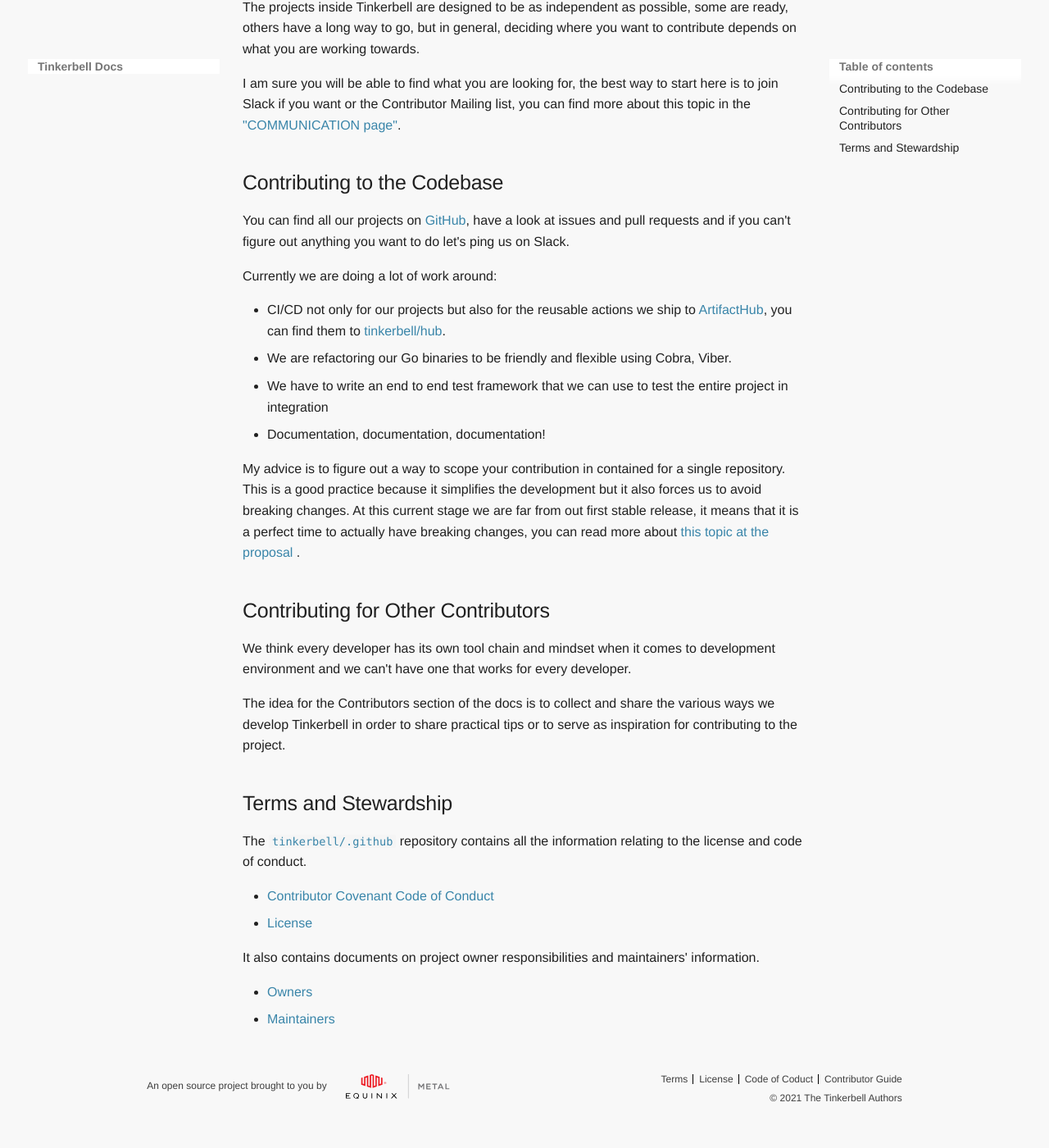
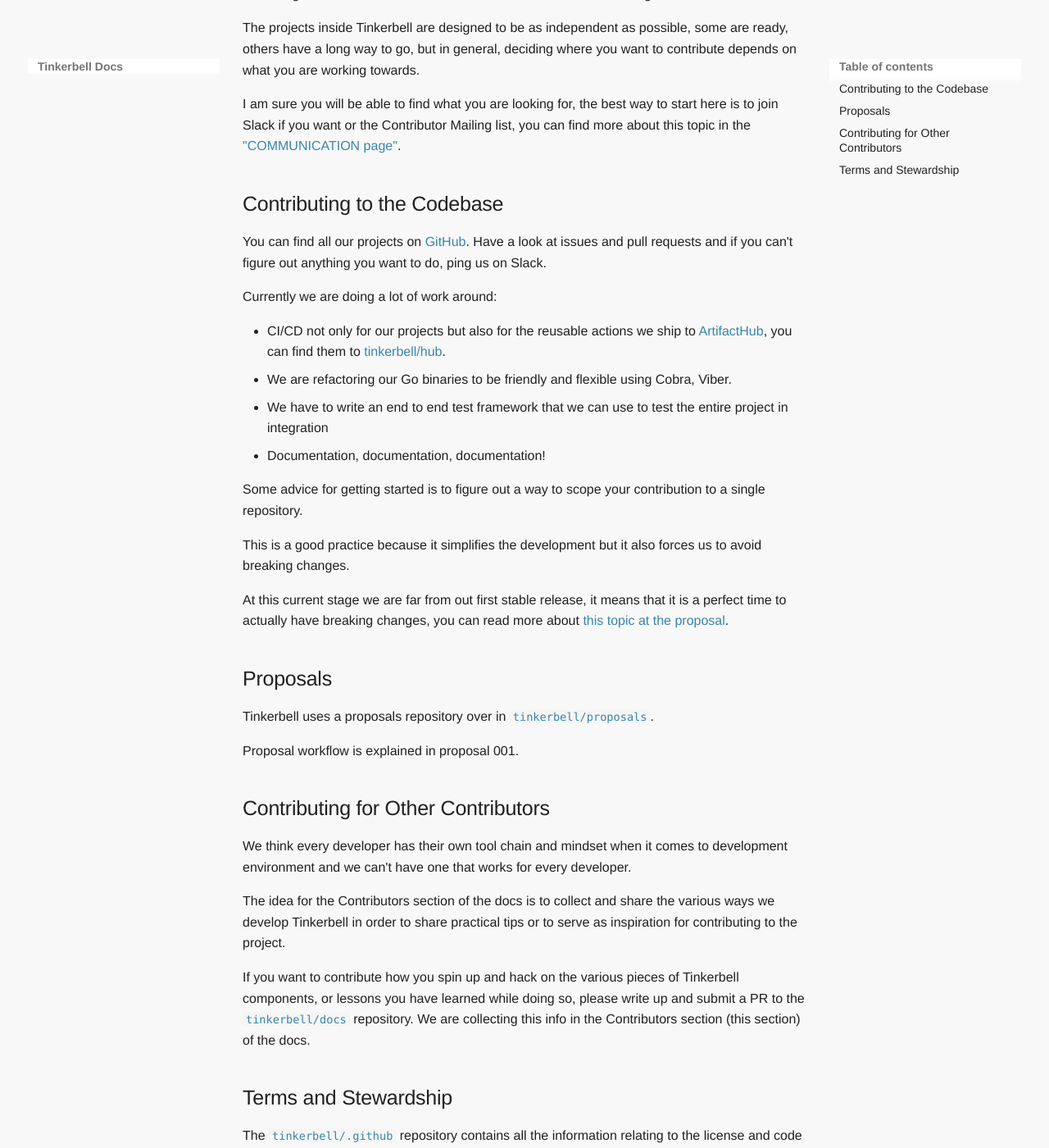
Before and after one commit to tinkerbell/tinkerbell-docs, an MkDocs documentation site: the page built from docs/contrib/index.md, in a window 1280 px wide and 1400 px high, scrolled down 337 px. Shown: the whole window at 82% size. Built offline with MkDocs 1.6.1 and Material for MkDocs 9.7.7, drawn with Linux system fonts in a browser that asks for light colours; some web fonts are replaced; some of the changed text lies outside the part shown.

Commit message:
adding contributing to contib docs, some minor edits

```diff
--- a/docs/contrib/index.md
+++ b/docs/contrib/index.md
@@ -3,7 +3,7 @@
 date: 2021-02-02
 ---
 
-If you are you are properly interested in contributing to Tinkerbell and we are thankful for that.
+If you are you are interested in contributing to Tinkerbell, _Welcome!_, and we are thankful you are here.
 
 Tinkerbell is an open source project made of different components, a lot of the code is written in Go but it is not the only way to make a contribution obviously we use and rely on a lot of different technologies such as: iPXE, Docker, Promethues, Kubernetes, Golang and much more.
 
@@ -13,7 +13,7 @@
 
 ## Contributing to the Codebase
 
-You can find all our projects on [GitHub](https://github.com/tinkerbell), have a look at issues and pull requests and if you can't figure out anything you want to do let's ping us on Slack.
+You can find all our projects on [GitHub](https://github.com/tinkerbell). Have a look at issues and pull requests and if you can't figure out anything you want to do, ping us on Slack.
 
 Currently we are doing a lot of work around:
 
@@ -22,13 +22,25 @@
 * We have to write an end to end test framework that we can use to test the entire project in integration
 * Documentation, documentation, documentation!
 
-My advice is to figure out a way to scope your contribution in contained for a single repository. This is a good practice because it simplifies the development but it also forces us to avoid breaking changes. At this current stage we are far from out first stable release, it means that it is a perfect time to actually have breaking changes, you can read more about [this topic at the proposal ](https://github.com/tinkerbell/proposals/blob/master/proposals/0011/README.md).
+Some advice for getting started is to figure out a way to scope your contribution to a single repository.
+
+This is a good practice because it simplifies the development but it also forces us to avoid breaking changes.
+
+At this current stage we are far from out first stable release, it means that it is a perfect time to actually have breaking changes, you can read more about [this topic at the proposal](https://github.com/tinkerbell/proposals/blob/master/proposals/0011/README.md).
+
+## Proposals
+
+Tinkerbell uses a proposals repository over in [`tinkerbell/proposals`](https://github.com/tinkerbell/proposals).
+
+Proposal workflow is explained in proposal 001.
 
 ## Contributing for Other Contributors
 
-We think every developer has its own tool chain and mindset when it comes to development environment and we can't have one that works for every developer.
+We think every developer has their own tool chain and mindset when it comes to development environment and we can't have one that works for every developer.
 
 The idea for the Contributors section of the docs is to collect and share the various ways we develop Tinkerbell in order to share practical tips or to serve as inspiration for contributing to the project.
+
+If you want to contribute how you spin up and hack on the various pieces of Tinkerbell components, or lessons you have learned while doing so, please write up and submit a PR to the [`tinkerbell/docs`](https://github.com/tinkerbell/tinkerbell-docs) repository. We are collecting this info in the Contributors section (this section) of the docs.
 
 ## Terms and Stewardship
 
```
